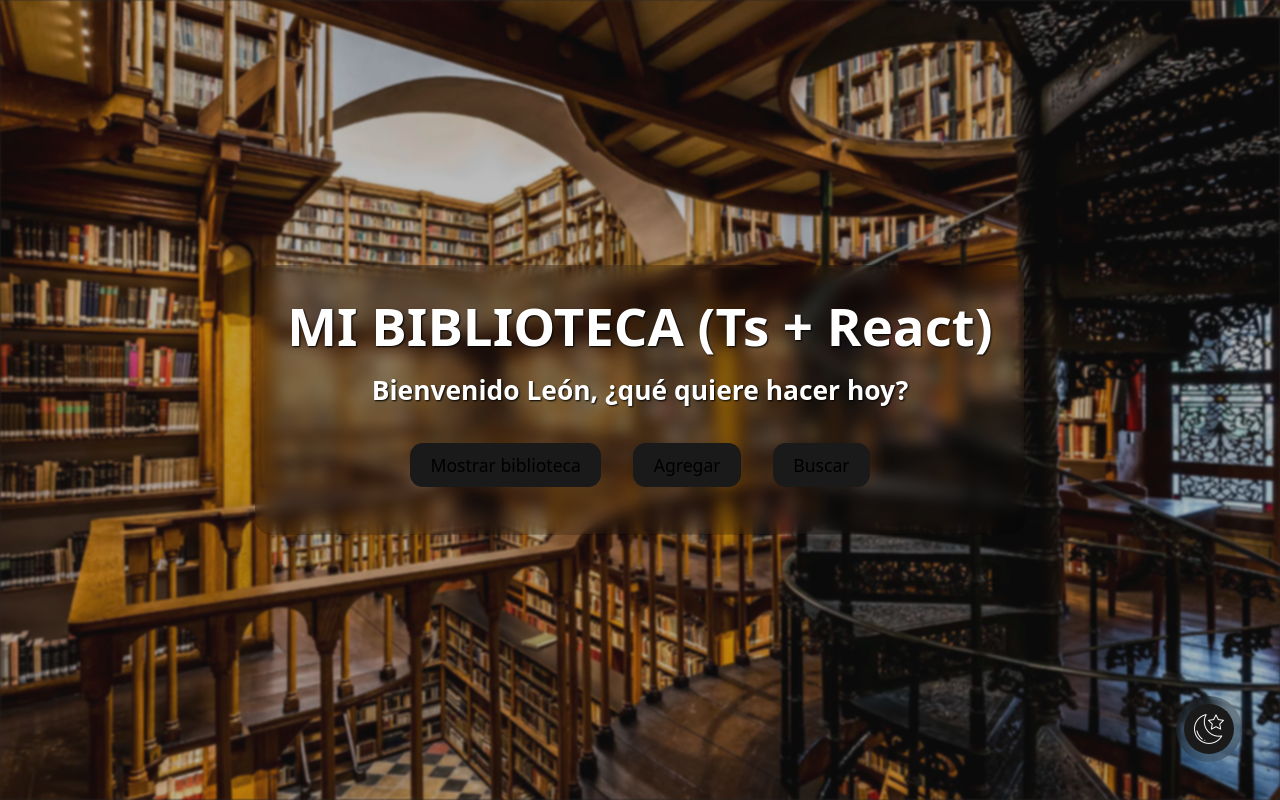
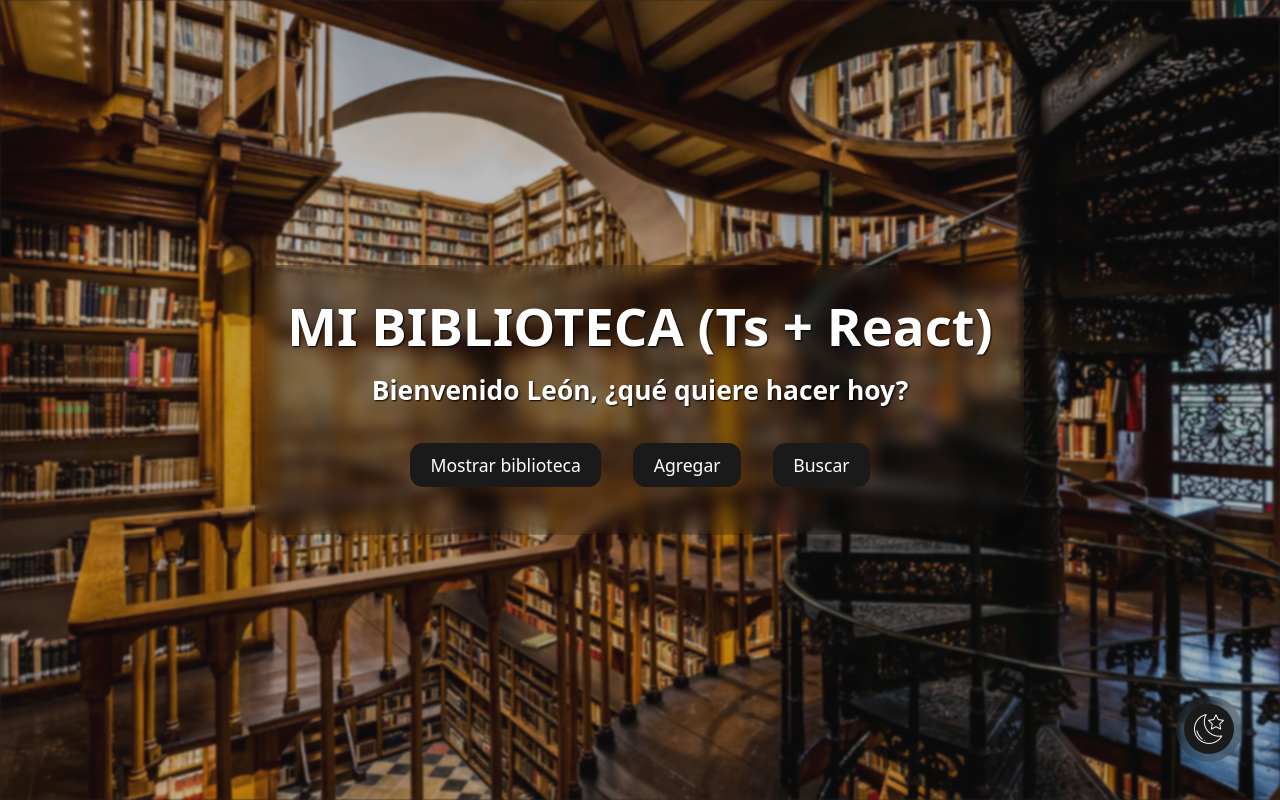
Before and after one commit to LeonGinel/Biblioteca-REACT, a React (Vite) app: page / in a window 1280 px wide. Built offline with nearby package versions, Linux system fonts and the light colour scheme.

Commit message:
problemas...

```diff
--- a/src/index.css
+++ b/src/index.css
@@ -116,6 +116,7 @@ button {
   font-weight: 500;
   font-family: inherit;
   background-color: var(--color-btns);
+  color: var(--color-text);
   cursor: pointer;
   box-shadow: var(--sombra-btns);
 }
```
